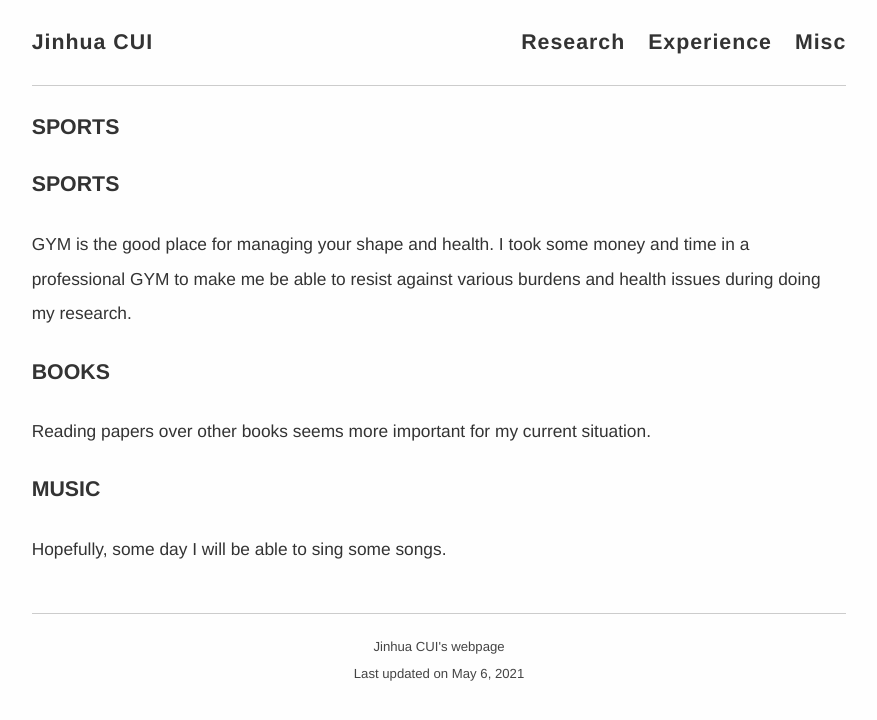
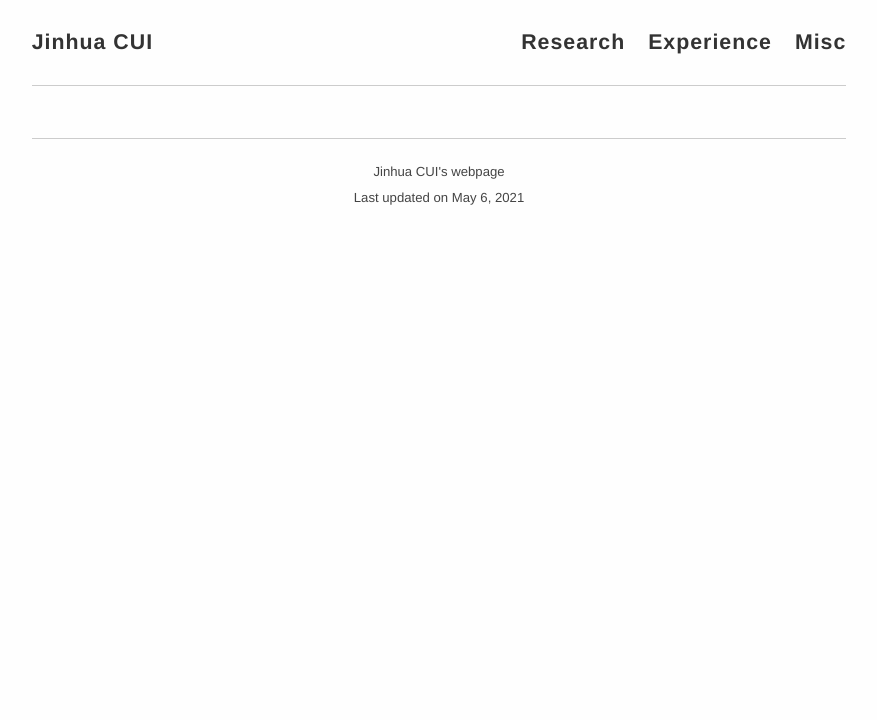
Before and after one commit to cimcs/cimcs.github.io, a Jekyll site: the page built from misc.md, in a window 1280 px wide. Shown: the top 720 px of the page, without its empty margins (201-1078 px from the left). Built offline with Jekyll 4.4.1, drawn with Linux system fonts in a browser that asks for light colours; comment, search, counter and statistics services are not loaded; our own code applies the rules of GitHub Pages for plain Markdown files.

Commit message:
Update misc.md

```diff
--- a/misc.md
+++ b/misc.md
@@ -4,12 +4,9 @@ layout: page
 permalink: /misc/
 ---
 
-## Sports
+<!--## Sports
 GYM is the good place for managing your shape and health. I took some money and time in a professional GYM to make me be able to resist against various burdens and health issues during doing my research.
-
 ## Books
 Reading papers over other books seems more important for my current situation.
-
-
 ## Music
-Hopefully, some day I will be able to sing some songs.
+Hopefully, some day I will be able to sing some songs.-->
```
